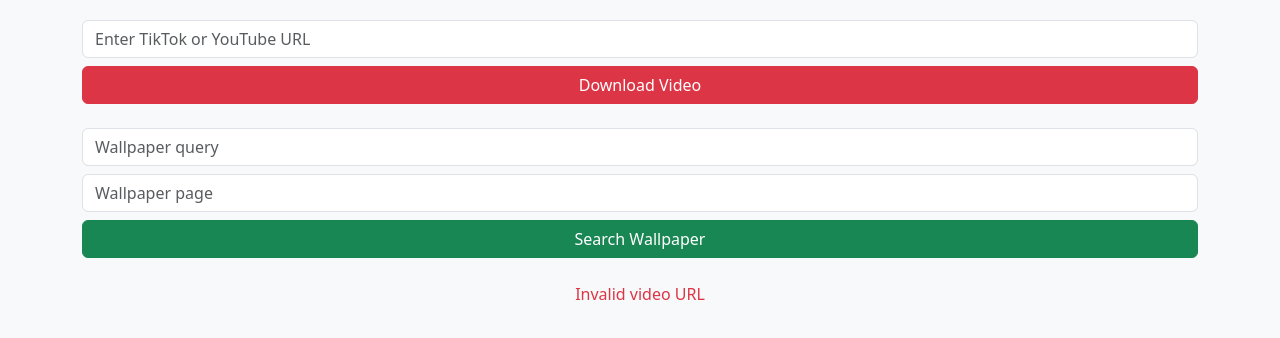
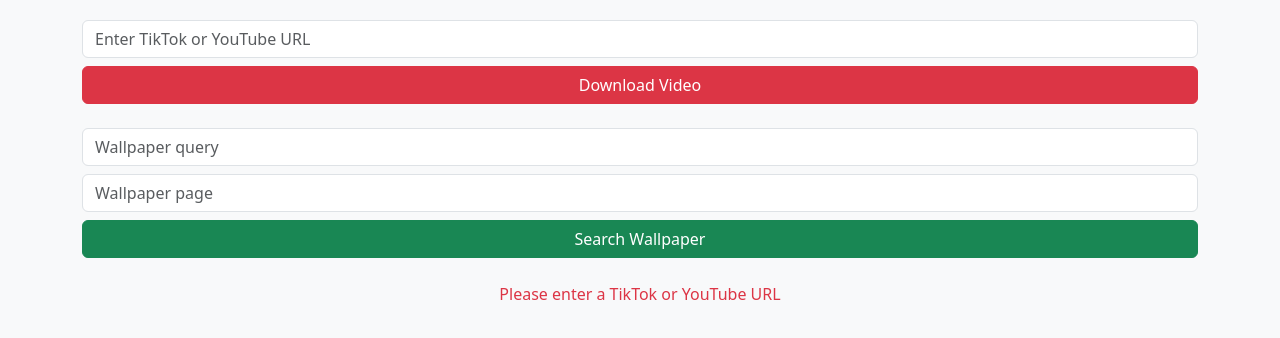
Before and after one commit to Sayurami/Apit-, a website: page html/download.html in a window 1280 px wide. Both pictures are taken after a click on the button "Download Video". Shown: the part 92-430 px from the top of the page. Drawn offline with nearby package versions, Linux system fonts and the light colour scheme.

Commit message:
Update download.html

```diff
--- a/html/download.html
+++ b/html/download.html
@@ -18,11 +18,11 @@
 <div class="container">
   <h2 class="text-center text-primary mb-4">SAYURA - Downloader</h2>
 
-  <!-- URL input for videos -->
+  <!-- Video download input -->
   <input type="text" id="video-url" class="form-control mb-2" placeholder="Enter TikTok or YouTube URL">
   <button class="btn btn-danger mb-4 w-100" id="download-video-btn">Download Video</button>
 
-  <!-- Input for wallpaper search -->
+  <!-- Wallpaper search input -->
   <input type="text" id="wallpaper-query" class="form-control mb-2" placeholder="Wallpaper query">
   <input type="number" id="wallpaper-page" class="form-control mb-2" placeholder="Wallpaper page">
   <button class="btn btn-success mb-4 w-100" id="download-wallpaper-btn">Search Wallpaper</button>
@@ -35,7 +35,13 @@
 <script>
 async function fetchVideo(url) {
   const resultDiv = document.getElementById("result");
-  resultDiv.innerHTML = "<p class='text-center'>Loading...</p>";
+  resultDiv.innerHTML = "<p class='text-center'>Loading video...</p>";
+
+  if (!url) {
+    resultDiv.innerHTML = "<p class='text-danger text-center'>Please enter a TikTok or YouTube URL</p>";
+    return;
+  }
+
   try {
     let endpoint = "";
     if (url.includes("youtube.com") || url.includes("youtu.be")) {
@@ -51,27 +57,26 @@
     const data = await res.json();
 
     if (!data.status) {
-      resultDiv.innerHTML = `<p class="text-danger text-center">${data.err || data.error}</p>`;
+      resultDiv.innerHTML = `<p class='text-danger text-center'>${data.err || data.error}</p>`;
       return;
     }
 
     const result = data.result;
-    let html = `
+
+    // Show details + Download button
+    resultDiv.innerHTML = `
       <div class="card shadow p-3 bg-white rounded">
-        <img src="${result.thumbnail}" alt="Thumbnail">
+        <img src="${result.thumbnail}" alt="Thumbnail" class="mb-2">
         <div class="card-body">
           <h5 class="card-title">${result.title || "No Title"}</h5>
           ${result.author ? `<p class="card-text">Author: ${result.author}</p>` : ""}
-          ${result.caption ? `<p class="card-text">${result.caption}</p>` : ""}
-          ${result.videoUrl ? `<a href="${result.videoUrl}" target="_blank" class="btn btn-primary btn-download">Download Video</a>` : ""}
-          ${result.audio ? `<a href="${result.audio}" target="_blank" class="btn btn-success btn-download">Download Audio</a>` : ""}
+          <a href="${result.videoUrl}" target="_blank" class="btn btn-primary btn-download">Download Video</a>
         </div>
       </div>
     `;
-    resultDiv.innerHTML = html;
 
   } catch (err) {
-    resultDiv.innerHTML = `<p class="text-danger text-center">Error: ${err.message}</p>`;
+    resultDiv.innerHTML = `<p class='text-danger text-center'>Error: ${err.message}</p>`;
   }
 }
 
@@ -111,6 +116,7 @@
   }
 }
 
+// Event listeners
 document.getElementById("download-video-btn").addEventListener("click", () => {
   const url = document.getElementById("video-url").value.trim();
   fetchVideo(url);
```
